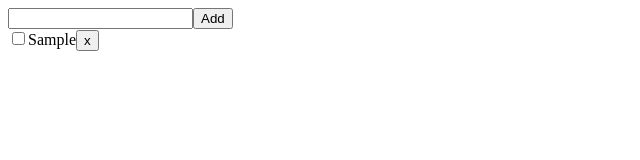
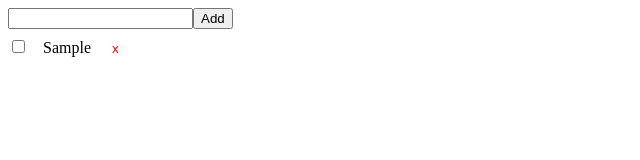
Before and after one commit to s-p-ko/react-ts-todo, a React (Create React App) app: page / in a window 1280 px wide. Both pictures are taken after typing "Sample" into the empty fields and a click on the button "Add". Shown: the top 160 px of the page, without its empty margins (0-640 px from the left). Built offline with nearby package versions, Linux system fonts and the light colour scheme.

Commit message:
Adding removeTodo and toggleTodo

```diff
--- a/src/components/App.tsx
+++ b/src/components/App.tsx
@@ -30,6 +30,21 @@ const App: React.FC = ()=> {
     }
   }
 
+  const removeTodo = (id: number): void => {
+    setTodos(todos.filter(todo => todo.id !== id))
+  }
+
+  const toggleTodo = (id: number): void => {
+    setTodos(todos.map(todo => {
+      if(todo.id !== id) return todo;
+
+      return {
+        ...todo,
+        complete: !todo.complete
+      }
+    }))
+  }
+
   useEffect(()=>{
     if(inputRef.current) inputRef.current.focus();
   }, [])
@@ -39,7 +54,7 @@ const App: React.FC = ()=> {
       <input value={value} onChange={handleChange} onKeyDown={handleKeyDown} ref={inputRef}/>
       <button onClick={addTodo}>Add</button>
     </div>
-    <TodoList items={todos} />
+    <TodoList items={todos} removeTodo={removeTodo} toggleTodo={toggleTodo}/>
   </div>
 }
 
--- a/src/components/TodoItem.tsx
+++ b/src/components/TodoItem.tsx
@@ -1,14 +1,30 @@
 import { ITodo } from '../types/data';
 
-interface ITodoItem extends ITodo {}
+interface ITodoItem extends ITodo {
+  removeTodo: (id: number) => void;
+  toggleTodo: (id: number) => void;
+}
 
 const TodoItem: React.FC<ITodoItem> = (props) => {
-  const {id, title, complete} = props;
+  const {id, title, complete, removeTodo, toggleTodo} = props;
 
   return <div>
-    <input type="checkbox" checked={complete} />
-    {title}
-    <button>x</button>
+    <input type="checkbox" checked={complete} onChange={() => toggleTodo(id)}/>
+    <span style={{
+      display: 'inline-block',
+      margin: '10px 15px 0px 15px',
+    }}>
+      {title}
+    </span>
+
+        <button onClick={() => removeTodo(id)}
+          style = {{
+            background: 'transparent',
+            border: 'none',
+            outline: 'none',
+            color: 'red'
+          }}
+        >x</button>
   </div>
 }
 
--- a/src/components/TodoList.tsx
+++ b/src/components/TodoList.tsx
@@ -4,12 +4,23 @@ import { ITodo } from '../types/data';
 
 interface ITodoListProps {
   items: ITodo[];
+  removeTodo: (id: number) => void;
+  toggleTodo: (id: number) => void;
 }
 
 const TodoList: React.FC<ITodoListProps> = (props) => {
+  const {items, toggleTodo, removeTodo} = props;
+
   return <div>
     {
-      props.items.map(todo => <TodoItem key={todo.id} {...todo} />)
+      items.map(todo => (
+      <TodoItem
+      key={todo.id}
+      toggleTodo = {toggleTodo}
+      removeTodo ={ removeTodo}
+      {...todo}
+      />
+      ))
     }
   </div>
 }
```
